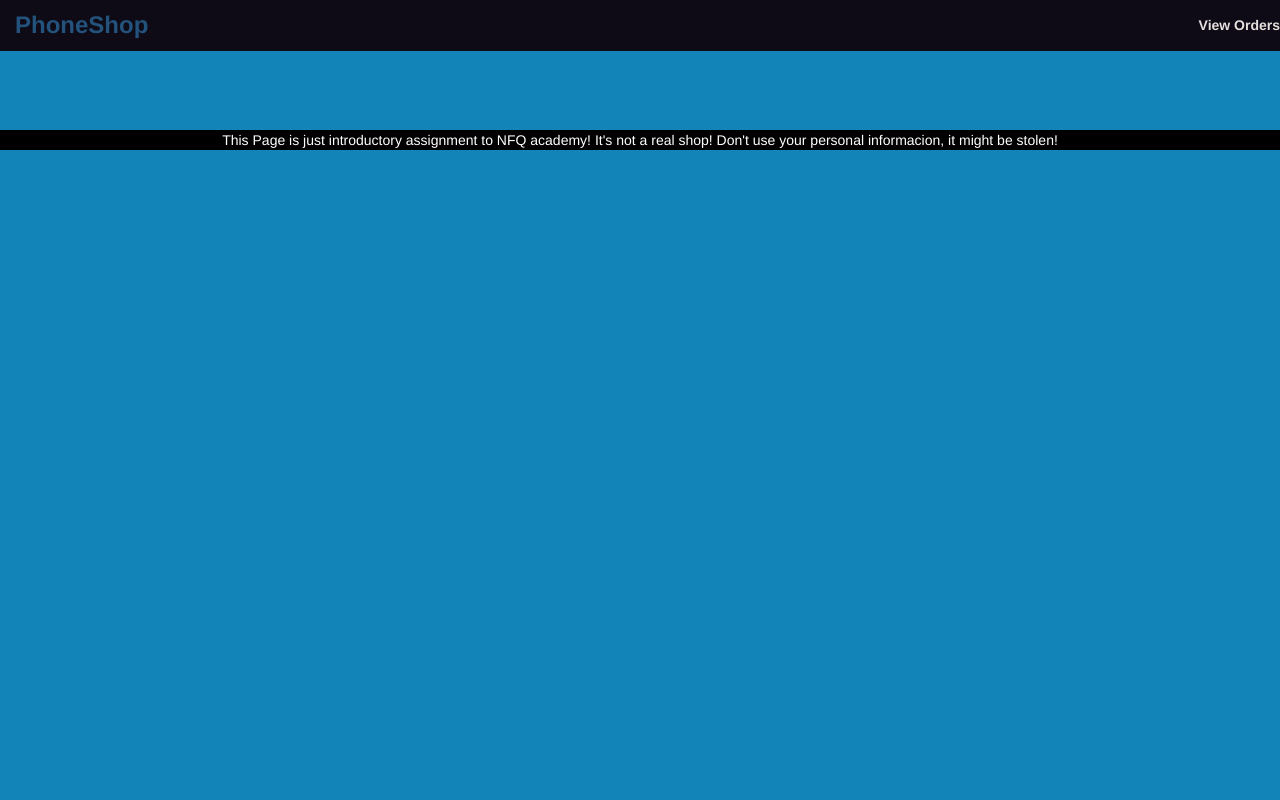
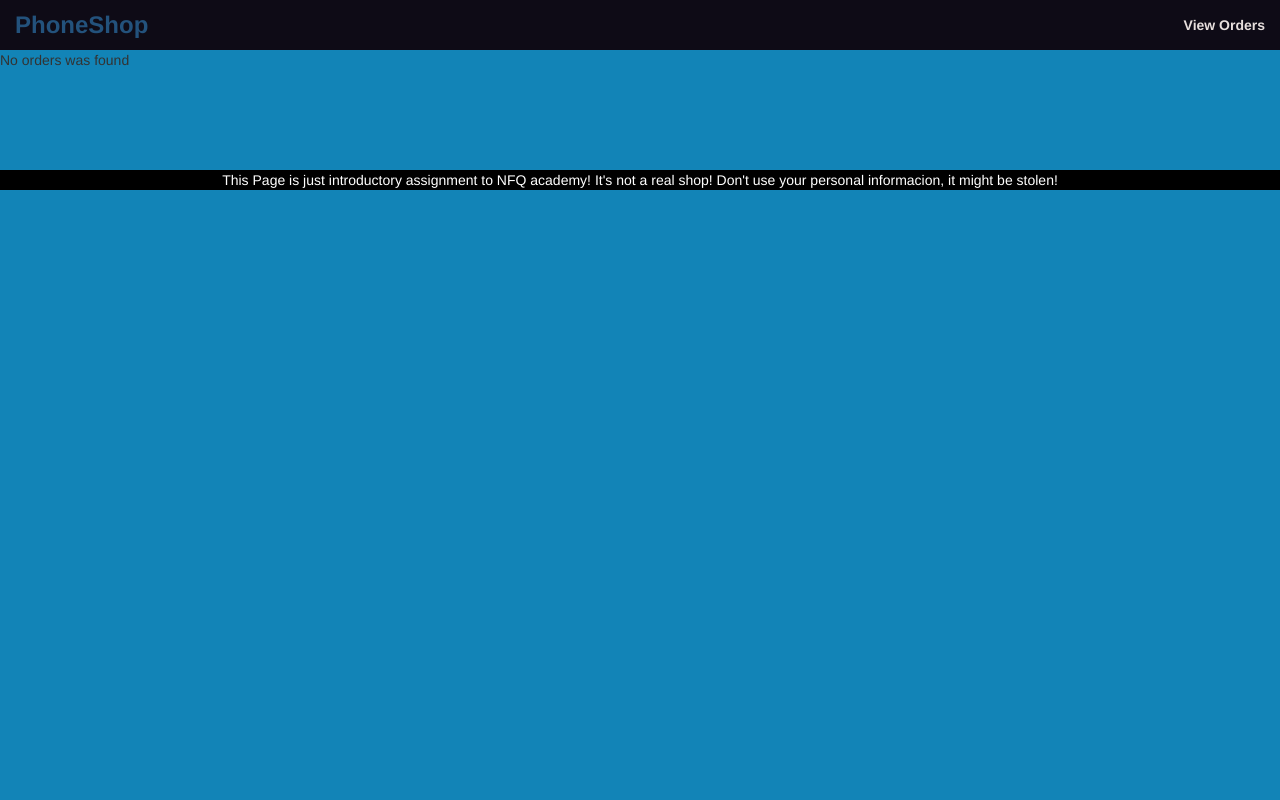
Before and after one commit to VadimasPliavgo/project, a PHP site: page /orders.php in a window 1280 px wide. Run offline with PHP 8.4, Linux system fonts and the light colour scheme; data that the repository does not hold is empty; some libraries are stand-ins or nearby versions.

Commit message:
Update main.css

```diff
--- a/css/main.css
+++ b/css/main.css
@@ -6,16 +6,32 @@
   padding: 0:
   top:0;
   padding-top:5px;
+  min-height:100%;
+  padding-top: 25px;
+
 }
 #center{
   top: 300px;
   color: green;
 }
 #navbar{
-  height: auto;
-  overflow: auto;
+  max-height: 50px;
+ overflow: none;
   background-color: #0E0B16;
-  position:absolute;
+}
+.navbar-collapse.collapse {
+display: block!important;
+}
+
+.navbar-nav>li, .navbar-nav {
+float: left !important;
+}
+.navbar-nav.navbar-right:last-child {
+margin-right: -15px !important;
+}
+
+.navbar-right {
+float: right!important;
 }
 #navbarlogo{
  color: #33CCFF;
@@ -31,8 +47,9 @@
 }
 #navbarmeniu{
  color: #E7DFDD;
- display:table;
- white-space: nowrap;
+ margin-left: 5px;
+ margin-right: 15px;
+ font-style: bold;
 }
 #button{
   position: center;
@@ -40,7 +57,8 @@
 .Order{
    background-image: url(../images/Large-Banner.jpg);
    height: 100%;
-   background-position: center;
+   background-position:center;
+
    background-repeat: no-repeat;
    display: table;
    top:0;
```
